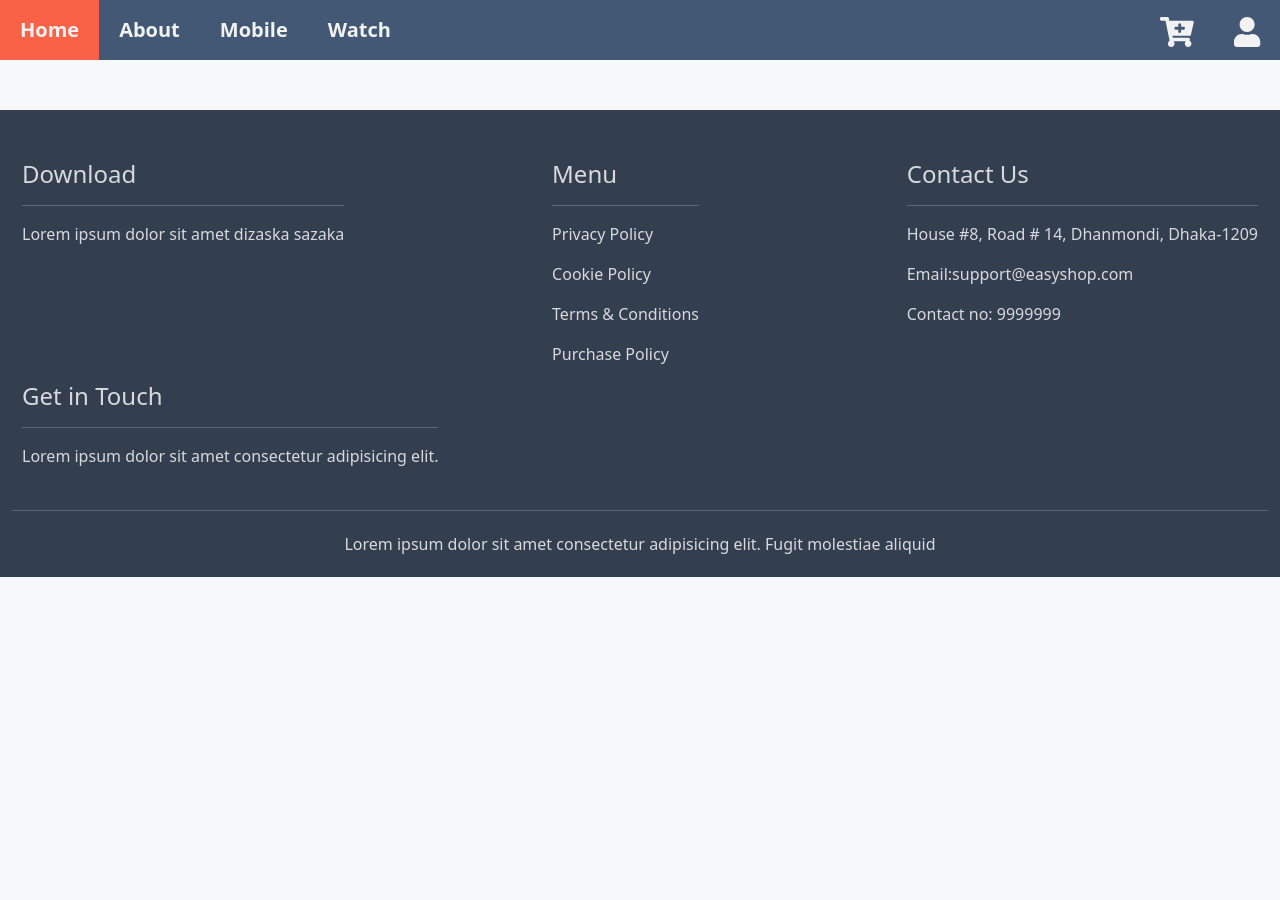
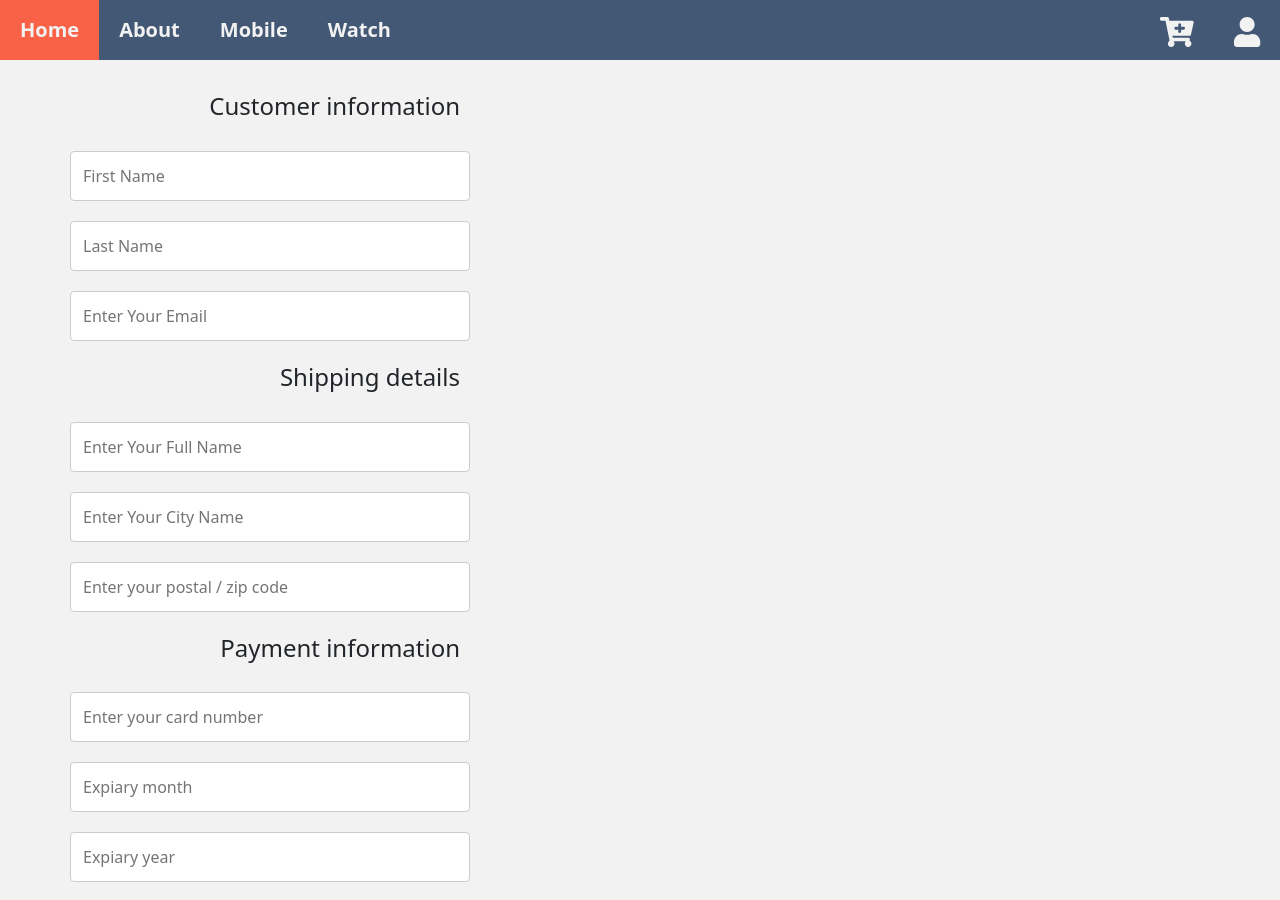
Before and after one commit to smrahman0009/easyshop-front-end, a React (Create React App) app: page /checkout in a window 1280 px wide. Shown: the top 900 px of the page. Before the commit the page ends 800 px from the top, so only its background shows below. Built offline with nearby package versions, Linux system fonts and the light colour scheme; no server answers.

Commit message:
Checkout form done

```diff
--- /dev/null
+++ b/src/layouts/components/checkout/Checkout.jsx
@@ -0,0 +1,39 @@
+import React from "react"
+import { commerce } from "../../../lib/Commerce"
+import "./checkout.css"
+import CheckoutFormTemplate from "./CheckoutFormTemplate"
+import CheckoutForm from "./CheckoutForm"
+
+const Checkout = (props)=>{
+
+    const {cart} = props
+    const [checkoutToken,setCheckoutToken] = React.useState({})
+    const generateCheckoutToken = async ()=>{
+        if(cart.line_items.length){
+            const token = await commerce.checkout.generateToken(cart.id,{type:'cart'})
+            setCheckoutToken(token)
+        }
+    }
+    // console.log(CheckoutFormTemplate)
+    return (
+        <div className="checkout-container">
+            <form action="#" className="checkout-form">
+                {
+                    CheckoutFormTemplate.map(
+                        (FormInput)=>(
+                            <CheckoutForm formField={FormInput}/>
+                        )
+                    )
+                }
+                <div className="checkout-row">
+                    <input className="checkout-input" type="submit" id="ccv" name="ccv" value="Submit"/>
+                </div>
+
+                <button onClick={generateCheckoutToken}>Generate Token</button>
+        </form>
+        </div>
+    )
+
+}
+
+export default Checkout
--- /dev/null
+++ b/src/layouts/components/checkout/CheckoutForm.jsx
@@ -0,0 +1,30 @@
+import "./checkout.css"
+
+const CheckoutForm = (props)=>{
+    const {formField} = props
+    console.log(formField)
+    return (
+        <>
+            {
+                formField.checkoutSubheading &&  <h4 className="checkout-subheading">{formField.checkoutSubheading}</h4>
+            }
+
+            <div className="checkout-row">
+                <label
+                    className="checkout-lebel"
+                    htmlFor={formField.htmlFor}>
+                    {formField.label}
+                </label>
+                <input
+                    className="checkout-input"
+                    type={formField.type}
+                    id={formField.id}
+                    name={formField.name}
+                    placeholder={formField.placeholder}
+                />
+            </div>
+        </>
+    )
+}
+
+export default CheckoutForm
--- /dev/null
+++ b/src/layouts/components/checkout/CheckoutFormTemplate.jsx
@@ -0,0 +1,110 @@
+const CheckoutFormTemplate = [
+    {
+        checkoutSubheading:`Customer information`,
+        htmlFor:`first-name`,
+        lbel:`First Name`,
+        type:`text`,
+        id:`first-name`,
+        name:`first-name`,
+        placeholder:`First Name`,
+        value:`XXXXX`
+    }
+    ,
+    {
+        checkoutSubheading:``,
+        htmlFor:`last-name`,
+        lbel:`Last Name`,
+        type:`text`,
+        id:`last-name`,
+        name:`last-name`,
+        placeholder:`Last Name`,
+        value:`XXXXX`
+    }
+    ,
+    {
+        checkoutSubheading:``,
+        htmlFor:`email`,
+        lbel:`Email`,
+        type:`text`,
+        id:`email`,
+        name:`email`,
+        placeholder:`Enter Your Email`,
+        value:`XXXXX`
+    }
+    ,
+    {
+        checkoutSubheading:`Shipping details`,
+        htmlFor:`shipping-name`,
+        lbel:`Shipping Name`,
+        type:`text`,
+        id:`shipping-name`,
+        name:`shipping-name`,
+        placeholder:`Enter Your Full Name`,
+        value:`XXXXX`
+    }
+    ,
+    {
+        checkoutSubheading:``,
+        htmlFor:`shipping-name`,
+        lbel:`City Name`,
+        type:`text`,
+        id:`shipping-city`,
+        name:`shipping-city`,
+        placeholder:`Enter Your City Name`,
+        value:`XXXXX`
+    }
+    ,
+    {
+        checkoutSubheading:``,
+        htmlFor:`shipping-postal-zip-code`,
+        lbel:`Postal / Zip Code`,
+        type:`text`,
+        id:`shipping-postal-zip-code`,
+        name:`shipping-postal-zip-code`,
+        placeholder:`Enter your postal / zip code`,
+        value:`XXXXX`
+    }
+    ,
+    {
+        checkoutSubheading:`Payment information`,
+        htmlFor:`card-number`,
+        lbel:`Credit Card Number`,
+        type:`text`,
+        id:`card-number`,
+        name:`card-number`,
+        placeholder:`Enter your card number`,
+        value:`XXXXX`
+    },
+    {
+        checkoutSubheading:``,
+        htmlFor:`exp-month`,
+        lbel:`Expiary month`,
+        type:`text`,
+        id:`exp-month`,
+        name:`exp-month`,
+        placeholder:`Expiary month`,
+        value:`XXXXX`
+    },
+    {
+        checkoutSubheading:``,
+        htmlFor:`exp-year`,
+        lbel:`Expiary year`,
+        type:`text`,
+        id:`exp-year`,
+        name:`exp-year`,
+        placeholder:`Expiary year`,
+        value:`XXXXX`
+    },
+    {
+        checkoutSubheading:``,
+        htmlFor:`ccv`,
+        lbel:`CCV`,
+        type:`text`,
+        id:`ccv`,
+        name:`ccv`,
+        placeholder:`CCV`,
+        value:`XXXXX`
+    }
+
+]
+export default CheckoutFormTemplate;
--- /dev/null
+++ b/src/layouts/components/checkout/checkout.css
@@ -0,0 +1,64 @@
+* {
+    box-sizing: border-box;
+}
+.checkout-container{
+    background-color: #f2f2f2;
+    display: flex;
+    flex-wrap: wrap;
+    flex-direction: row;
+}
+.checkout-form{
+    display: flex;
+    flex-wrap: wrap;
+    flex-direction: column;
+    align-items:flex-end;
+    padding: 20px;
+}
+.checkout-subheading{
+    padding:12px 20px;
+}
+.checkout-row{
+    display: flex;
+    flex-wrap: wrap;
+    flex-direction: row;
+    margin: 10px;
+    justify-content: space-between;
+    /* width: 50%; */
+}
+
+.checkout-lebel{
+    display: inline-block;
+    flex-grow: 3;
+    padding:12px 20px;
+}
+.checkout-input{
+    display: inline-block;
+    flex-grow: 7;
+    padding:12px 20px;
+    /* width: 100%; */
+    padding: 12px;
+    border: 1px solid #ccc;
+    border-radius: 4px;
+    resize: vertical;
+    width: 400px;
+}
+input[type=submit] {
+    background-color:#F96246;
+    color: white;
+    padding: 12px 20px;
+    border: none;
+    border-radius: 4px;
+    cursor: pointer;
+    width: 100%;
+    position: relative !important;
+    right: 0px;
+  }
+
+@media(max-width:600px) {
+    .checkout-row{
+        flex-direction: column;
+    }
+    .checkout-lebel{
+        padding-left: 0px;
+    }
+}
--- a/src/layouts/components/products/cart/Cart.jsx
+++ b/src/layouts/components/products/cart/Cart.jsx
@@ -5,6 +5,7 @@ import { FontAwesomeIcon } from '@fortawesome/react-fontawesome'
 
 import "./Cart.css"
 import Item from "./Item"
+import { Link } from "react-router-dom";
 
 const Cart=(props)=>{
     const {cart,handleUpdateCartQty,handleRemoveFromCart} = props
@@ -39,9 +40,9 @@ const Cart=(props)=>{
                 <label for="totall-price"><h6>Subtotal Price</h6></label>
                 <input type="text" id="totall-price" value={cart.subtotal.formatted_with_symbol} disabled/>
             </div>
-            <div className="cart-checkout">
+            <Link className="cart-checkout" to="/checkout">
                 Checkout
-            </div>
+            </Link>
         </div>
     )
 }
--- a/src/layouts/pages/Home.jsx
+++ b/src/layouts/pages/Home.jsx
@@ -13,6 +13,8 @@ import Login from "../components/login/Login";
 import Create from "../components/user/create/Create"
 import SignUp from "../components/user/signup/SignUp"
 import Services from "../components/services/Services"
+import Checkout from "../components/checkout/Checkout";
+
 import { useDispatch } from "react-redux";
 import Commerce from '@chec/commerce.js';
 
@@ -32,7 +34,7 @@ const Home=()=>{
         fetchCart()
     },[])
 
-    // console.log(cart)
+    console.log(cart)
 
     // Integerate Commerce Cart functionalities
 
@@ -84,6 +86,9 @@ const Home=()=>{
             <Route path="/user/auth/signup">
                 <SignUp/>
             </Route>
+            <Route path="/checkout">
+                <Checkout cart={cart}/>
+            </Route>
         </Switch>
         <Footer/>
         </>
```
